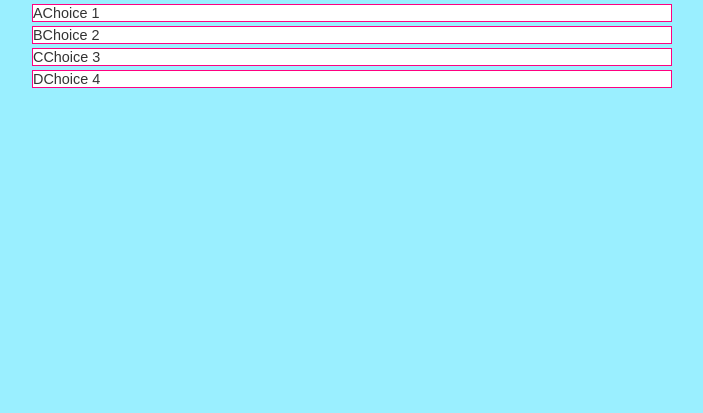
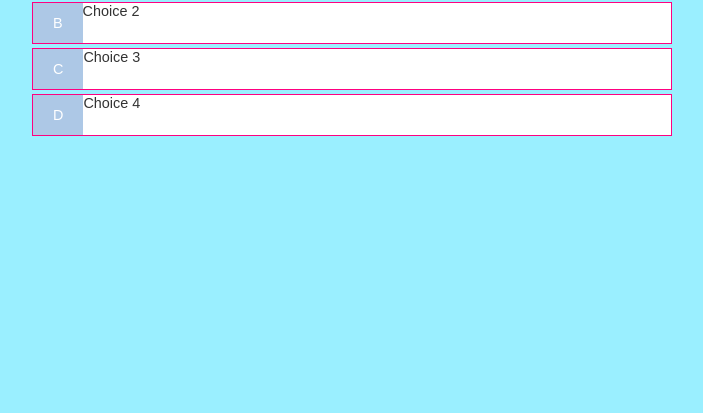
Before and after one commit to Loki-Malone/Quiz-project, a plain HTML site: page game.html in a window 1280 px wide. Shown: the part 387-800 px from the top of the page, without its empty margins (288-991 px from the left). Drawn offline with Linux system fonts and the light colour scheme.

Commit message:
made css for prefix

```diff
--- a/game.css
+++ b/game.css
@@ -6,3 +6,8 @@
     border: 0.1rem solid rgb(255, 0, 128);
     background-color: white;
 }
+.choice-prefix{
+    padding: 1.5rem 2.5rem;
+    background-color: rgb(173, 200, 230);
+    color: white;
+}
```
